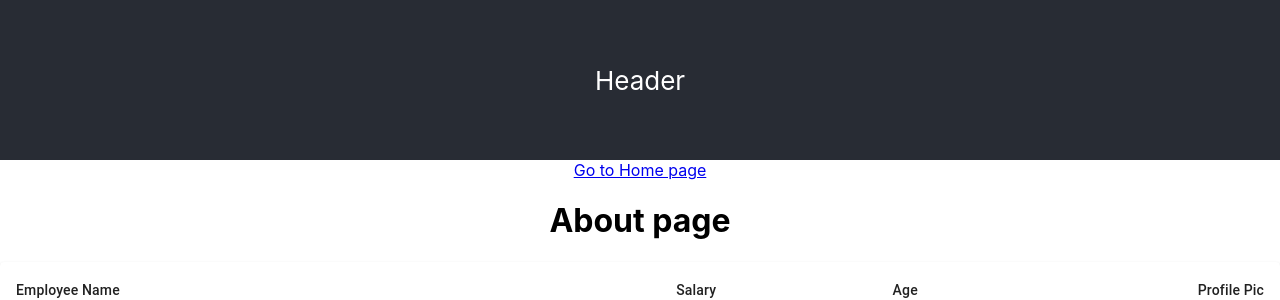
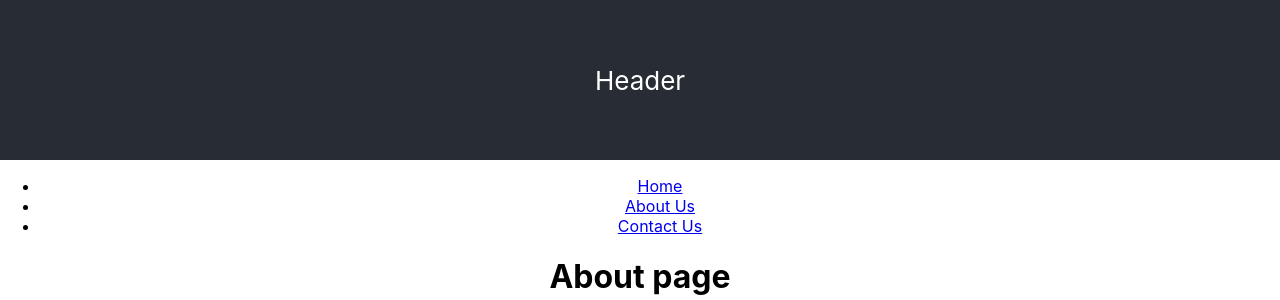
Before and after one commit to TameshwarNirmalkar/react-pwa, a React (Create React App) app: page /about in a window 1280 px wide. Shown: the top 300 px of the page. Built offline with nearby package versions, Linux system fonts and the light colour scheme; no server answers.

Commit message:
separate common navigation
separate common navigation

```diff
--- a/src/App.js
+++ b/src/App.js
@@ -1,12 +1,10 @@
-import React, { lazy, Suspense, Component } from 'react';
-import { BrowserRouter as Router, Switch, Route } from 'react-router-dom';
+import React, { Component } from 'react';
 import { connect } from 'react-redux';
 
 import './App.scss';
 // import { WaitingComponent } from './common/lazyloading';
-
-const Home = lazy(() => import('./pages/home/Home'));
-const About = lazy(() => import('./pages/aboutus/About'));
+import NavComponent from './common/navigation';
+import MainRoutes from './common/routes';
 
 
 class App extends Component {
@@ -16,21 +14,9 @@ class App extends Component {
         <header className="App-header">
           Header
         </header>
+        <NavComponent></NavComponent>
         <main>
-        <Router>
-          <Switch>
-            <Route path="/about">
-              <Suspense fallback={'.....Loading'}>
-                <About />
-              </Suspense>
-            </Route>
-            <Route path="/">
-              <Suspense fallback={'.....Loading'}>
-                <Home />
-              </Suspense>
-            </Route>
-          </Switch>
-        </Router>
+          <MainRoutes></MainRoutes>
         </main>
         <footer>Footer</footer>
       </div>
--- /dev/null
+++ b/src/common/navigation.js
@@ -0,0 +1,14 @@
+import React from 'react';
+import { Link } from 'react-router-dom';
+
+const NavComponent = () => {
+    return (
+        <ul>
+            <li><Link exact to='/'>Home</Link></li>
+            <li><Link exact to='/about'>About Us</Link></li>
+            <li><Link exact to='/contact'>Contact Us</Link></li>
+        </ul>
+    );
+}
+
+export default NavComponent;
--- /dev/null
+++ b/src/common/routes.js
@@ -0,0 +1,25 @@
+import React, { lazy, Suspense } from 'react';
+import { Switch, Route } from 'react-router-dom';
+
+const Home = lazy(() => import('../pages/home/Home'));
+const About = lazy(() => import('../pages/aboutus/About'));
+
+
+const MainRoutes = () => {
+    return (
+        <Switch>
+            <Route path="/about">
+                <Suspense fallback={'.....Loading'}>
+                    <About />
+                </Suspense>
+            </Route>
+            <Route path="/">
+                <Suspense fallback={'.....Loading'}>
+                    <Home />
+                </Suspense>
+            </Route>
+        </Switch>
+    )
+}
+
+export default MainRoutes;
--- a/src/index.js
+++ b/src/index.js
@@ -1,6 +1,6 @@
 import React from 'react';
 import ReactDOM from 'react-dom';
-
+import { BrowserRouter } from 'react-router-dom';
 import { Provider } from 'react-redux';
 
 import './index.scss';
@@ -11,7 +11,7 @@ import store from './store/index';
 
 ReactDOM.render(
     <Provider store={store}>
-        <App />
+        <BrowserRouter><App /></BrowserRouter>
     </Provider>,
     document.getElementById('root')
 );
--- a/src/pages/aboutus/About.js
+++ b/src/pages/aboutus/About.js
@@ -25,7 +25,6 @@ class About extends Component {
     const { employeeData } = this.props;
     return (
       <div className="About">
-        <Link to="/">Go to Home page</Link>
         <h1>About page</h1>
         <TableContainer component={Paper}>
           <Table className="" aria-label="simple table">
--- a/src/pages/home/Home.js
+++ b/src/pages/home/Home.js
@@ -16,7 +16,6 @@ class Home extends Component {
     const { title, userData } = this.props;
     return (
       <div className="Home">
-        <Link to="/about">Go to About page</Link>
         <h1>Home page :: { title }</h1>
         { JSON.stringify(userData) }
       </div>
```
